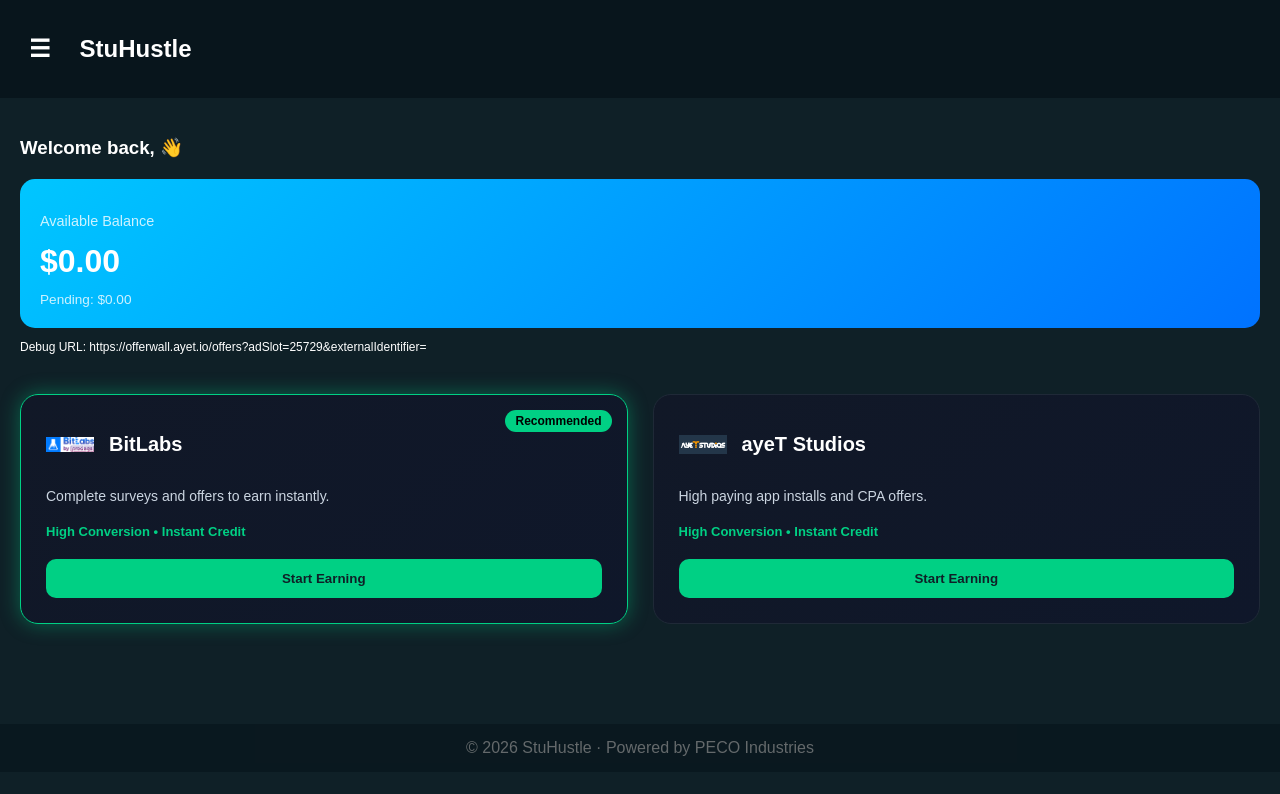
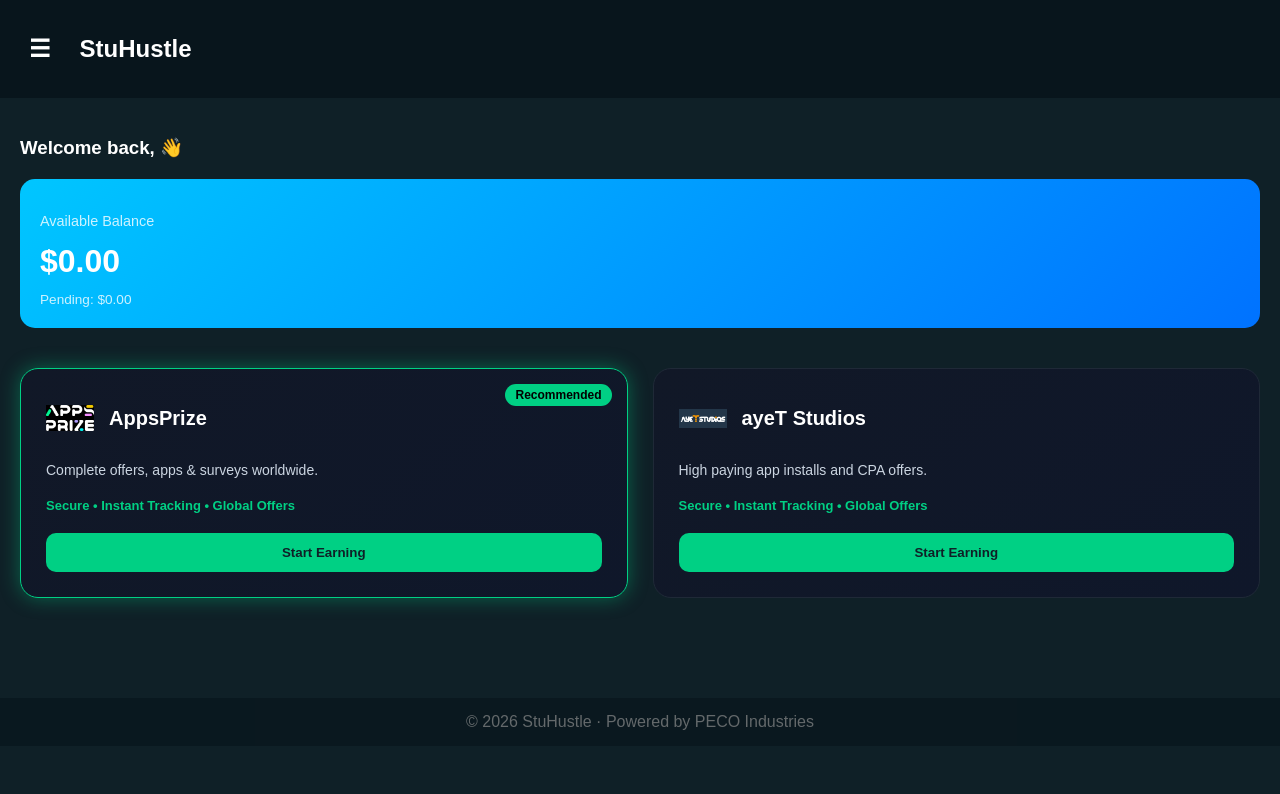
Before and after one commit to peterngei04-sys/Stuhustle, a React (Create React App) app: page /offerwalls in a window 1280 px wide. Shown: the top 794 px of the page. Built offline with nearby package versions, Linux system fonts and the light colour scheme; no server answers; the database is empty; sample sign-in values are in the browser's storage.

Commit message:
Fixing the offerwalls

```diff
--- a/src/pages/Offerwalls.jsx
+++ b/src/pages/Offerwalls.jsx
@@ -2,16 +2,17 @@
 import { useNavigate } from "react-router-dom";
 import useUserData from "../hooks/useUserData";
 import "../styles/offerwalls.css";
-import bitlabsLogo from "../assets/bitlabs.png";
 import ayetLogo from "../assets/ayet.png";
+import appsprizeLogo from "../assets/appsprize.png";
 
 function Offerwalls() {
   const navigate = useNavigate();
   const { data, loading } = useUserData();
   const [menuOpen, setMenuOpen] = useState(false);
-  const [activeWall, setActiveWall] = useState("bitlabs");
+  const [activeWall, setActiveWall] = useState("appsprize");
   const [isWallOpen, setIsWallOpen] = useState(false);
   const [isLoadingWall, setIsLoadingWall] = useState(true);
+
   if (loading) return <div className="offerwalls loading">Loading...</div>;
   if (!data) return <div className="offerwalls">User not found</div>;
 
@@ -20,11 +21,11 @@
 
   const offerwalls = [
     {
-      id: "bitlabs",
-      name: "BitLabs",
-      logo: bitlabsLogo,
-      url: `https://api.bitlabs.ai/v1/surveys?app_id=389f5cfd-331f-4640-a81e-f4230f5923ea&user_id=${data.uid}`,
-      description: "Complete surveys and offers to earn instantly.",
+      id: "appsprize",
+      name: "AppsPrize",
+      logo: appsprizeLogo,
+     url: `https://rd.appsprize.com/?token=eyJhbGciOiJIUzI1NiIsInR5cCI6IkpXVCJ9.eyJidW5kbGVfaWQiOiJjb20uc3R1aHVzdGxlLmFwcCIsImlkIjoxMTgwLCJ1c2VyX2lkIjoxMjE2fQ.49LTx9TlkG0tRtMVdhaLod3T1qqhGQwK65O4pGDfsvg&user_id=${data.uid}`,
+      description: "Complete offers, apps & surveys worldwide.",
     },
     {
       id: "ayet",
@@ -44,10 +45,8 @@
         <h2>StuHustle</h2>
       </header>
 
-      {/* Overlay */}
       {menuOpen && <div className="menu-overlay" onClick={closeMenu}></div>}
 
-      {/* Sidebar */}
       <aside className={`menu ${menuOpen ? "open" : ""}`}>
         <section>
           <h4>Dashboard</h4>
@@ -79,7 +78,6 @@
         </section>
       </aside>
 
-      {/* Main */}
       <main className="content">
         <h3>
           Welcome back, <span>{data.username}</span> 👋
@@ -90,10 +88,8 @@
           <h1>${data.balanceUSD?.toFixed(2)}</h1>
           <span>Pending: ${data.pendingUSD?.toFixed(2)}</span>
         </div>
-        <p style={{ fontSize: "12px", wordBreak: "break-all" }}>
-  Debug URL: https://offerwall.ayet.io/offers?adSlot=25729&externalIdentifier={data.uid}
-</p>
-    {/* Premium Offerwall Cards */}
+
+        {/* Offerwall Cards */}
         <div className="offerwall-selector">
           {offerwalls.map((wall, index) => (
             <div
@@ -107,7 +103,9 @@
                 setIsLoadingWall(true);
               }}
             >
-      {index === 0 && <span className="recommended-badge">Recommended</span>}
+              {index === 0 && (
+                <span className="recommended-badge">Recommended</span>
+              )}
 
               <div className="card-header">
                 <img src={wall.logo} alt={wall.name} />
@@ -116,13 +114,16 @@
 
               <p>{wall.description}</p>
 
-      <div className="earn-rate">High Conversion • Instant Credit</div>
+              <div className="earn-rate">
+                Secure • Instant Tracking • Global Offers
+              </div>
 
               <button className="launch-btn">Start Earning</button>
             </div>
           ))}
         </div>
-  {/* Fullscreen Offerwall Modal */}
+
+        {/* Modal */}
         {isWallOpen && (
           <div className="wall-modal">
             <div className="wall-modal-header">
@@ -146,7 +147,6 @@
             ></iframe>
           </div>
         )}
-
       </main>
 
       <footer className="dashboard-footer">
```
Also changed, not shown: api/appsprize-callback.js (added, +38 -0 lines), api/ayet-callback.js (added, +35 -0 lines), src/assets/appsprize.png (added). Lines whose indentation alone changed are shown as unchanged.
